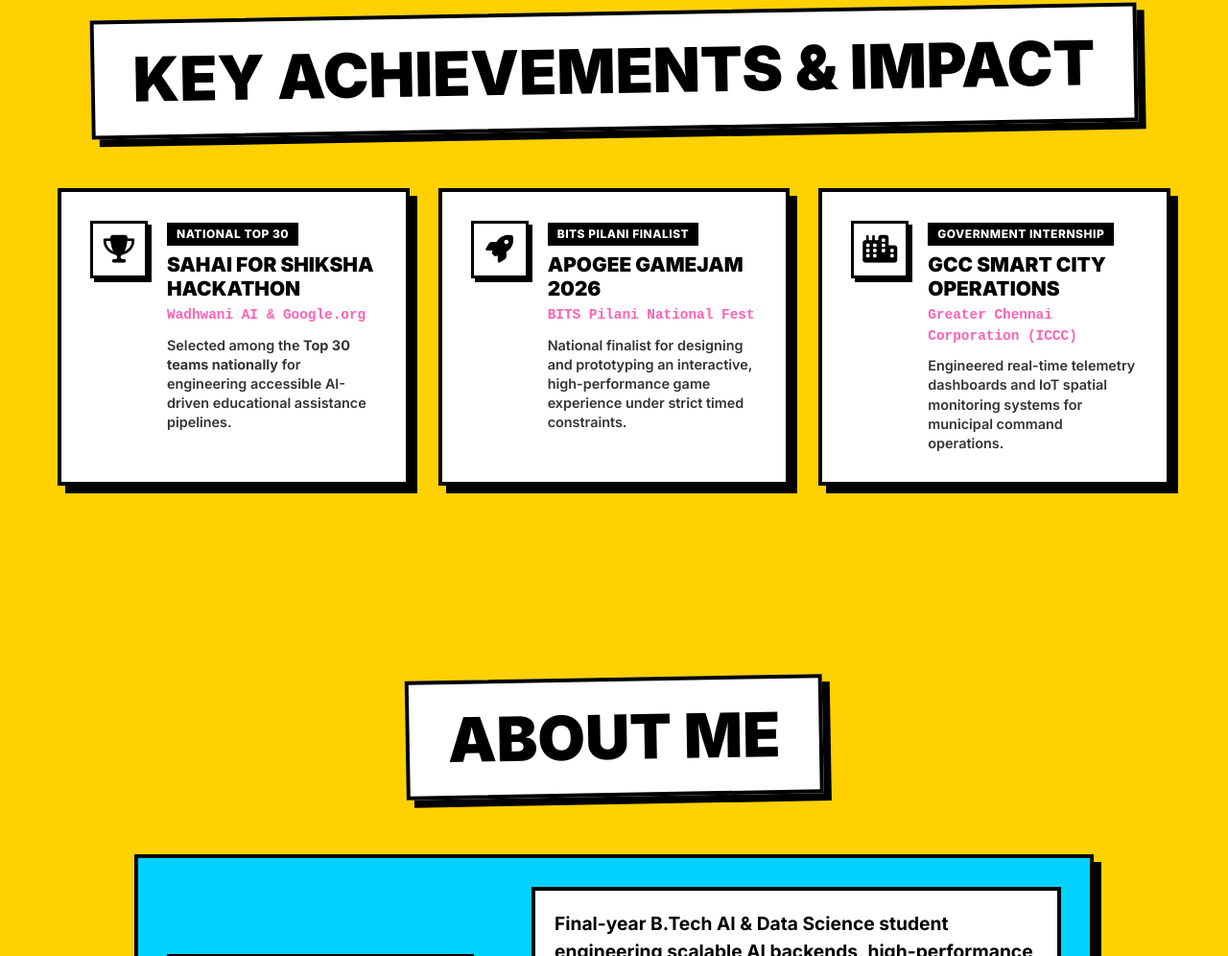
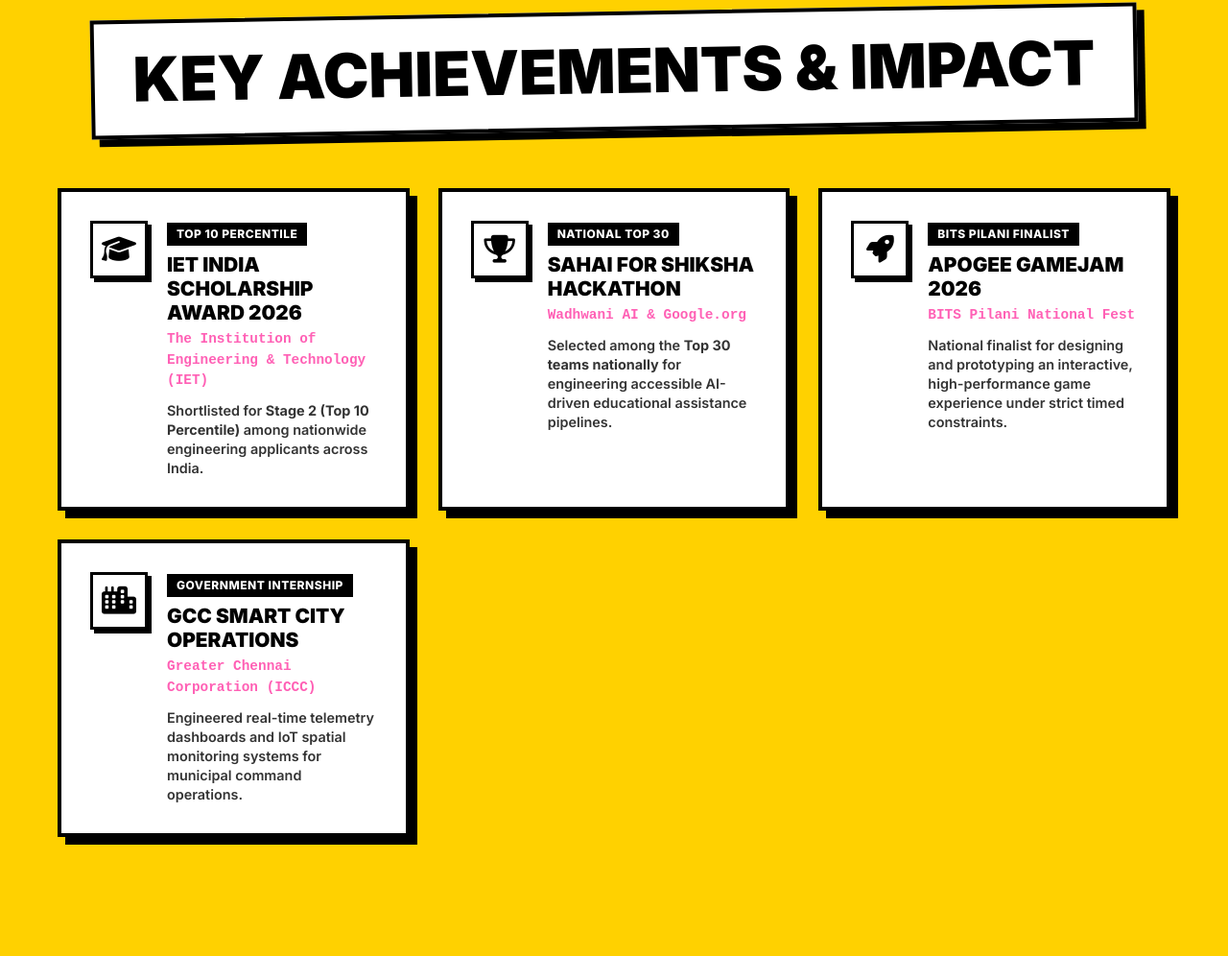
Before and after one commit to haroon2109/Portfolio, a plain HTML site: page index.html in a window 1280 px wide. Shown: the part 994-1990 px from the top of the page at 96% size. Drawn offline with nearby package versions, Linux system fonts and the light colour scheme.

Commit message:
Add IET India Scholarship Award 2026 to Key Achievements

```diff
--- a/index.html
+++ b/index.html
@@ -87,6 +87,18 @@
         <section id="achievements" class="section achievements-section">
             <h2 class="section-title">Key Achievements & Impact</h2>
             <div class="achievements-grid">
+
+                <div class="card achievement-card highlight-purple">
+                    <div class="achievement-icon-wrapper">
+                        <i class="fa-solid fa-graduation-cap achievement-icon"></i>
+                    </div>
+                    <div class="achievement-body">
+                        <span class="achievement-badge">Top 10 Percentile</span>
+                        <h3>IET India Scholarship Award 2026</h3>
+                        <p class="achievement-org">The Institution of Engineering & Technology (IET)</p>
+                        <p class="achievement-desc">Shortlisted for <strong>Stage 2 (Top 10 Percentile)</strong> among nationwide engineering applicants across India.</p>
+                    </div>
+                </div>
 
                 <div class="card achievement-card highlight-gold">
                     <div class="achievement-icon-wrapper">
--- a/style.css
+++ b/style.css
@@ -355,6 +355,11 @@ header {
 
 .highlight-pink {
     background: #FFF0F7;
+    border-color: #000;
+}
+
+.highlight-purple {
+    background: #F8F0FF;
     border-color: #000;
 }
 
```
